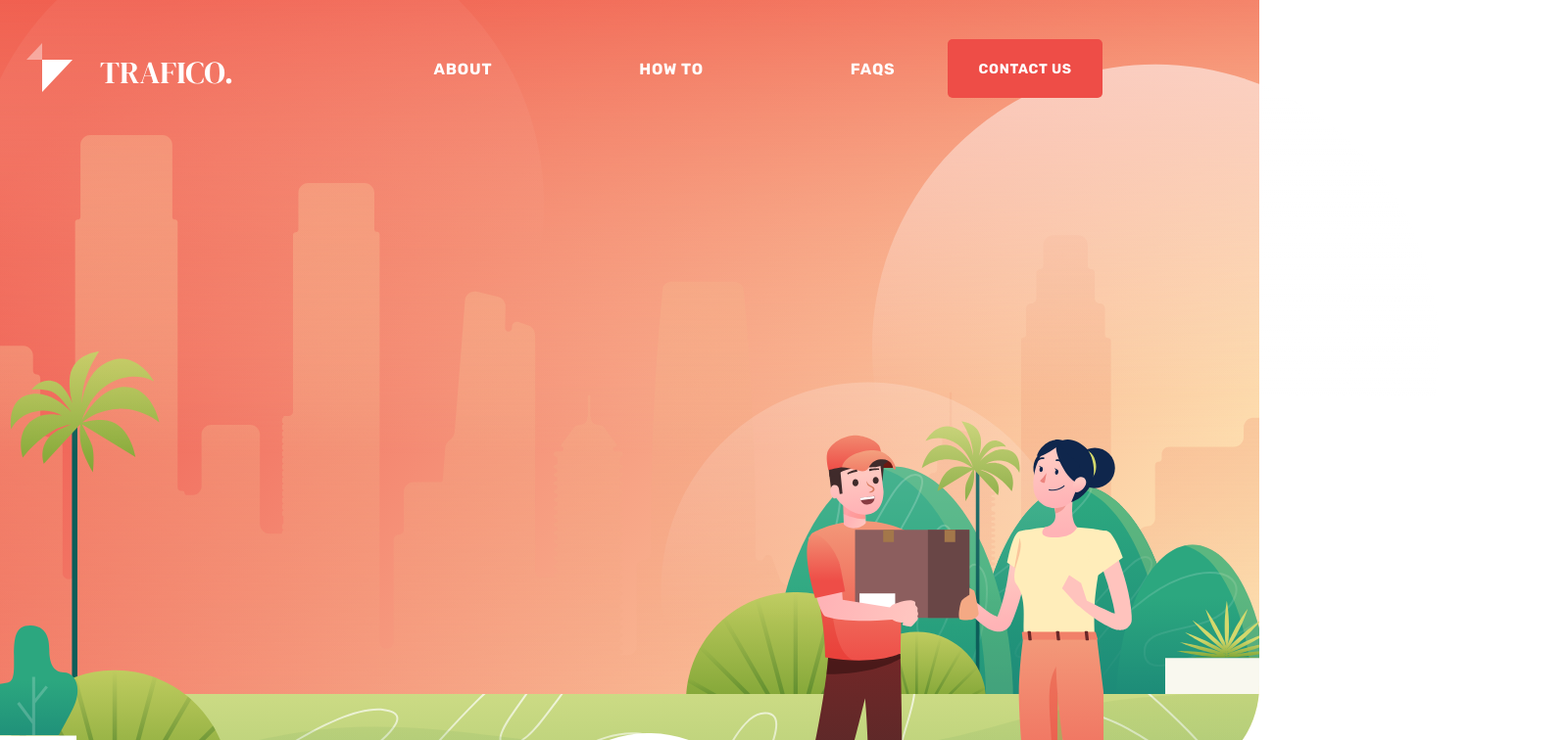
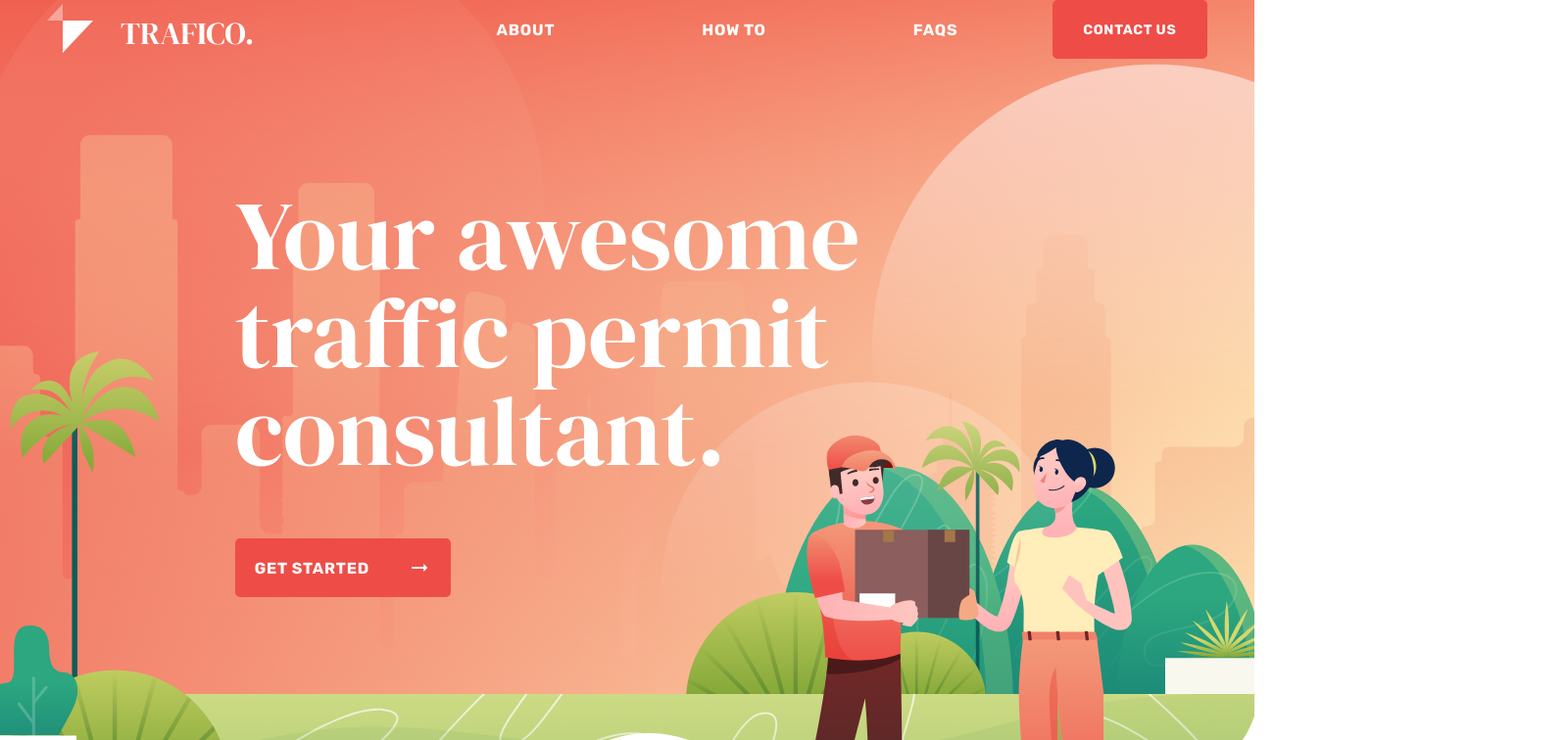
Before and after one commit to leoorlandin/traffic-landing-page, a React (Create React App) app: page / in a window 1280 px wide. Shown: the top 756 px of the page at 98% size, 1600 px wide, since content can reach past the window. Built offline with nearby package versions, Linux system fonts and the light colour scheme.

Commit message:
add background image for banner//add banner text and button

```diff
--- a/public/index.html
+++ b/public/index.html
@@ -12,6 +12,8 @@
 
     <link href="https://fonts.googleapis.com/icon?family=Material+Icons" rel="stylesheet">
 
+    <link href="https://fonts.googleapis.com/css2?family=DM+Serif+Display&display=swap" rel="stylesheet">
+
     <title>React App</title>
   </head>
   <body>
--- a/src/components/Header/index.js
+++ b/src/components/Header/index.js
@@ -3,21 +3,18 @@ import React from 'react';
 import * as S from './styles';
 
 import TraficoLogo from '../../assets/TraficoLogo.svg';
-
 import PrimaryButton from '../PrimaryButton';
 
 const Header = () => {
   return (
       <S.StyledUl>
         <a href="/"><img src={TraficoLogo} alt="Trafico Logo" /></a>
-
         <S.HeaderLinks>
           <a href="/">about</a>
           <a href="/">how to</a>
           <a href="/">faqs</a>
         </S.HeaderLinks>
         <PrimaryButton width={158} height={60} textContent="contact us" />
-
       </S.StyledUl>
   );
 };
--- a/src/components/Header/styles.js
+++ b/src/components/Header/styles.js
@@ -1,4 +1,5 @@
 import styled from 'styled-components';
+
 
 export const StyledUl = styled.ul`
 
--- a/src/pages/Home/index.js
+++ b/src/pages/Home/index.js
@@ -2,19 +2,18 @@ import React from 'react';
 
 import * as S from './styles';
 
-import Scene from '../../assets/Scene.svg';
+import PrimaryButton from '../../components/PrimaryButton'
 
-import PrimaryButton from '../../components/PrimaryButton';
+// import PrimaryButton from '../../components/PrimaryButton';
 import Header from '../../components/Header';
 
 const Home = () => {
   return (
     <>
       <S.MainBanner>
-      <Header />
-        <img src={Scene} alt="background banner" />
+        <Header />
         <S.BannerContent>
-          <h1>Elo</h1>
+          <h1>Your awesome traffic permit consultant.</h1>
           <PrimaryButton width={220} height={60} textContent="GET STARTED" ButtonAsset="arrow_right_alt"></PrimaryButton>
         </S.BannerContent>
       </S.MainBanner>
--- a/src/pages/Home/styles.js
+++ b/src/pages/Home/styles.js
@@ -1,36 +1,36 @@
 import styled from 'styled-components';
 
-export const MainBanner = styled.div`
-  min-height: auto;
+import Scene from '../../assets/Scene.svg';
 
 
-  ul {
-    position: absolute;
-    top: 40px;
-  }
-
+export const MainBanner = styled.div`
+  background-image: url(${Scene});
+  height: 1200px;
+  background-repeat: no-repeat;
 `;
 
 
 export const BannerContent = styled.div`
 
-  min-height: auto;
   display: flex;
-  position: absolute;
+  flex-direction: column;
+  margin-left: 240px;
+  margin-top: 130px;
 
-h1 {
-  color: green;
-  font-size: 60px;
-}
+  h1 {
+    font-family: DM Serif Display;
+    font-weight: normal;
+    line-height: 100%;
+    font-size: 100px;
+    color: #fff;
+    max-width: 740px;
+    margin-bottom: 60px;
+  }
 
-button {
-  font-size: 16px;
-  display: flex;
-  align-items: center;
-  justify-content: space-around;
-
-  & i {
-    font-size: 46px;
+  & button {
+    display: flex;
+    align-items: center;
+    justify-content: space-around;
+    font-size: 16px;
   }
-}
 `;
```
Also changed, not shown: src/assets/Scene.svg. Lines whose indentation alone changed are shown as unchanged.
